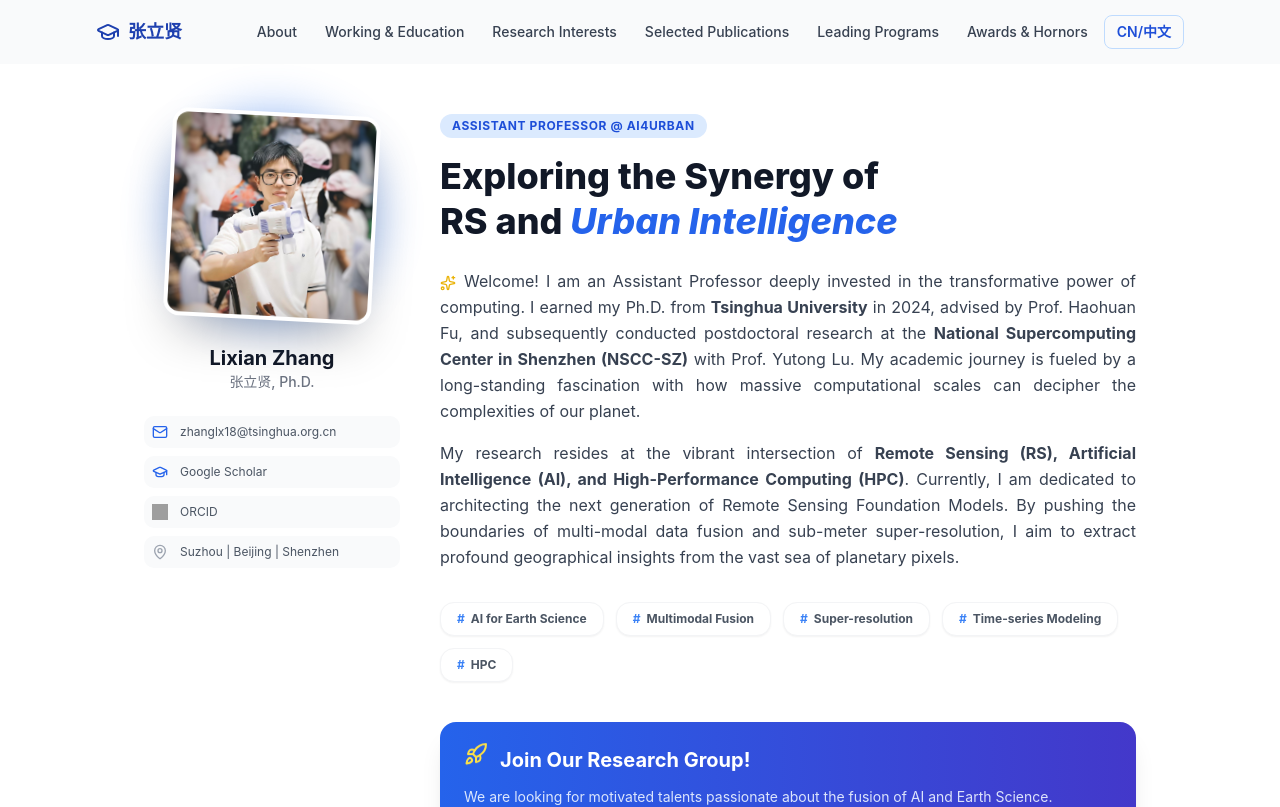
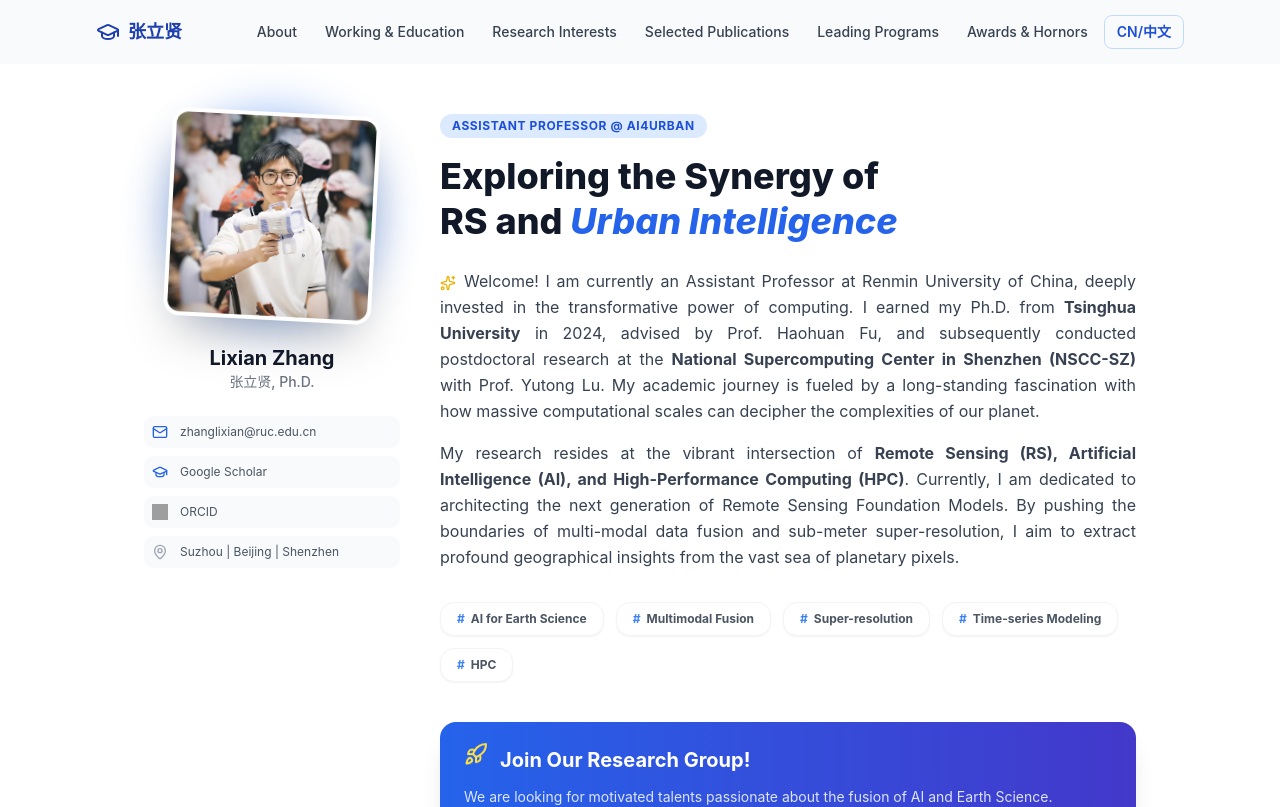
Before and after one commit to xian1234/LixianZhang, a React (Vite) app: page / in a window 1280 px wide. Shown: the top 807 px of the page. Built offline with nearby package versions, Linux system fonts and the light colour scheme; grey boxes are pictures that could not be loaded.

Commit message:
Update About.tsx

```diff
--- a/src/sections/About.tsx
+++ b/src/sections/About.tsx
@@ -41,7 +41,7 @@ const About = () => {
             <div className="mt-6 w-full space-y-2">
               <div className="flex items-center gap-3 p-2 bg-gray-50 rounded-lg hover:bg-blue-50 transition-colors group">
                 <Mail className="w-4 h-4 text-blue-600" />
-                <span className="text-xs text-gray-600 truncate group-hover:text-blue-700">zhanglx18@tsinghua.org.cn</span>
+                <span className="text-xs text-gray-600 truncate group-hover:text-blue-700">zhanglixian@ruc.edu.cn</span>
               </div>
 
               <a
@@ -93,7 +93,7 @@ const About = () => {
             <div className="prose prose-blue max-w-none text-gray-700 space-y-4 text-justify">
               <p className="leading-relaxed">
                 <Sparkles className="w-4 h-4 inline mr-2 text-yellow-500" />
-                Welcome! I am an Assistant Professor deeply invested in the transformative power of computing. I earned my Ph.D. from <strong>Tsinghua University</strong> in 2024, advised by Prof. Haohuan Fu, and subsequently conducted postdoctoral research at the <strong>National Supercomputing Center in Shenzhen (NSCC-SZ)</strong> with Prof. Yutong Lu. My academic journey is fueled by a long-standing fascination with how massive computational scales can decipher the complexities of our planet.
+                Welcome! I am currently an Assistant Professor at Renmin University of China, deeply invested in the transformative power of computing. I earned my Ph.D. from <strong>Tsinghua University</strong> in 2024, advised by Prof. Haohuan Fu, and subsequently conducted postdoctoral research at the <strong>National Supercomputing Center in Shenzhen (NSCC-SZ)</strong> with Prof. Yutong Lu. My academic journey is fueled by a long-standing fascination with how massive computational scales can decipher the complexities of our planet.
               </p>
 
               <p className="leading-relaxed">
```
